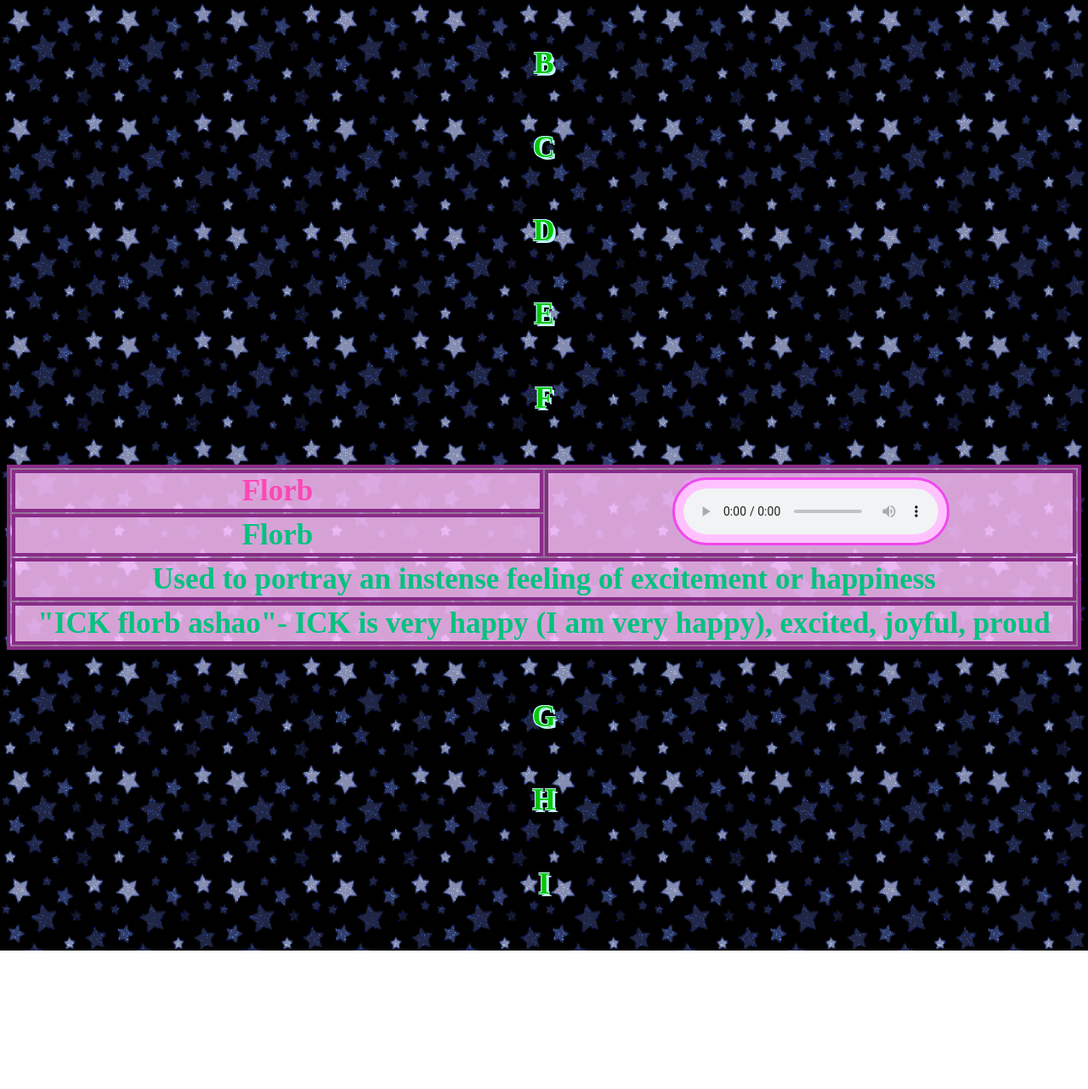
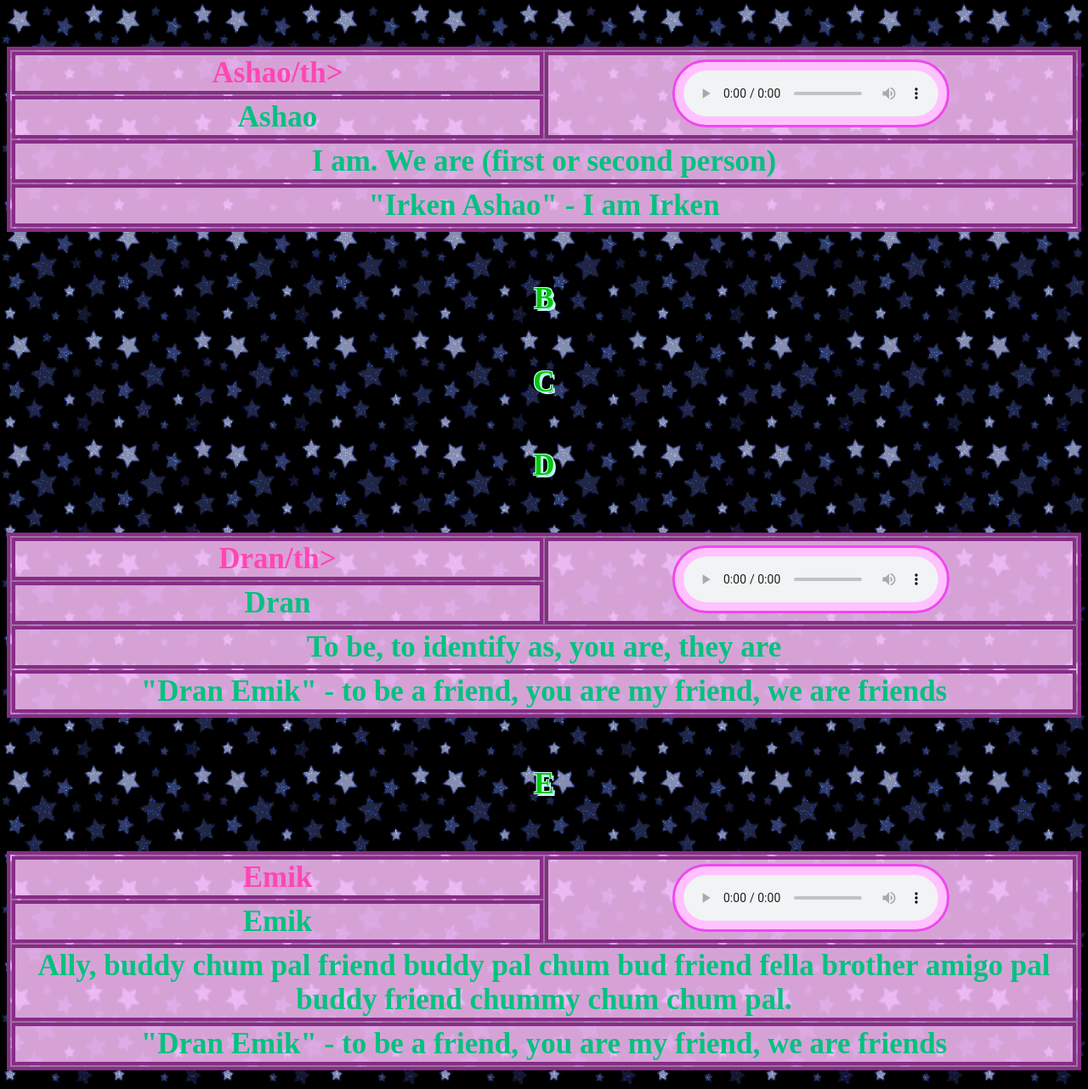
Before and after one commit to IrkenInvaderIck/irkens.info, a plain HTML site: page language.html in a window 1280 px wide. Shown: the part 2176-3458 px from the top of the page at 85% size. Before the commit the page ends 3295 px from the top, so only its background shows below. Drawn offline with Linux system fonts and the light colour scheme; a web font is replaced by a local one.

Commit message:
added words :3

```diff
--- a/language.html
+++ b/language.html
@@ -145,10 +145,64 @@
 <!--VoiceGenerator.io - Google Nederlands-->
 
 <center><h5 class="ingenious">A</h5></center>
+<table style="width:100%">
+	<tr>
+		<th class="th">Ashao/th>
+		<th rowspan="2" style="width:50%;">
+			<audio src="audio/florb.mp3" type="audio/mp3" controls></audio>
+		</th>
+	</tr>
+	<tr>
+		<th class="td">Ashao</th>
+	</tr>
+	<tr>
+		<th colspan="2" class="td">I am. We are (first or second person)</th>
+	</tr>
+	<tr>
+		<th colspan="2" class="td"> "Irken Ashao" - I am Irken
+		</th>
+	</tr>
+</table>
 <center><h5 class="ingenious">B</h5></center>
 <center><h5 class="ingenious">C</h5></center>
 <center><h5 class="ingenious">D</h5></center>
+<table style="width:100%">
+	<tr>
+		<th class="th">Dran/th>
+		<th rowspan="2" style="width:50%;">
+			<audio src="audio/florb.mp3" type="audio/mp3" controls></audio>
+		</th>
+	</tr>
+	<tr>
+		<th class="td">Dran</th>
+	</tr>
+	<tr>
+		<th colspan="2" class="td">To be, to identify as, you are, they are</th>
+	</tr>
+	<tr>
+		<th colspan="2" class="td"> "Dran Emik" - to be a friend, you are my friend, we are friends
+		</th>
+	</tr>
+</table>
 <center><h5 class="ingenious">E</h5></center>
+<table style="width:100%">
+	<tr>
+		<th class="th">Emik</th>
+		<th rowspan="2" style="width:50%;">
+			<audio src="audio/florb.mp3" type="audio/mp3" controls></audio>
+		</th>
+	</tr>
+	<tr>
+		<th class="td">Emik</th>
+	</tr>
+	<tr>
+		<th colspan="2" class="td">Ally, buddy chum pal friend buddy pal chum bud friend fella brother amigo pal buddy friend chummy chum chum pal.</th>
+	</tr>
+	<tr>
+		<th colspan="2" class="td"> "Dran Emik" - to be a friend, you are my friend, we are friends
+		</th>
+	</tr>
+</table>
 <center><h5 class="ingenious">F</h5></center>
 <table style="width:100%">
 	<tr>
@@ -170,6 +224,24 @@
 <center><h5 class="ingenious">G</h5></center>
 <center><h5 class="ingenious">H</h5></center>
 <center><h5 class="ingenious">I</h5></center>
+<table style="width:100%">
+	<tr>
+		<th class="th">Iri</th>
+		<th rowspan="2" style="width:50%;">
+			<audio src="audio/florb.mp3" type="audio/mp3" controls></audio>
+		</th>
+	</tr>
+	<tr>
+		<th class="td">Iri</th>
+	</tr>
+	<tr>
+		<th colspan="2" class="td">Action taken currently, Right now</th>
+	</tr>
+	<tr>
+		<th colspan="2" class="td"> "Nirp Iri" - SHUT UP RIGHT NOW!!!!
+		</th>
+	</tr>
+</table>
 
 
 </body>
```
